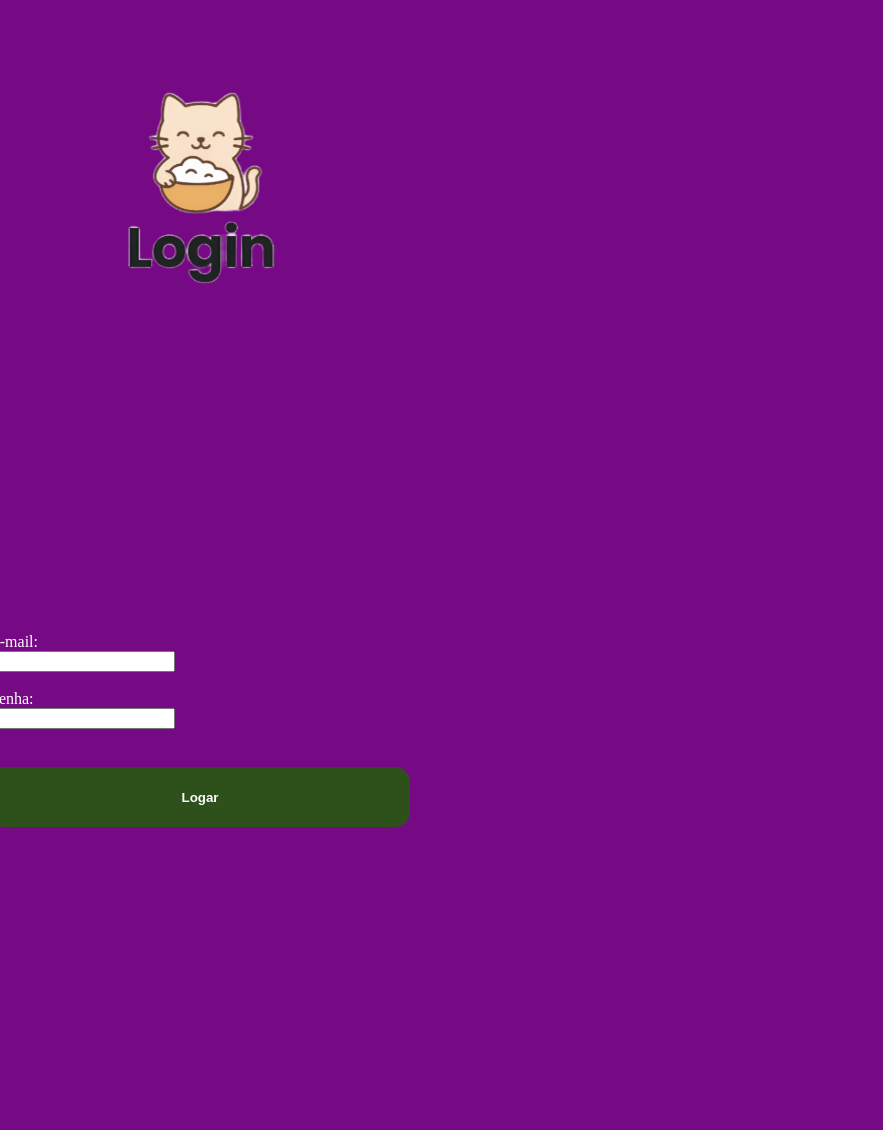
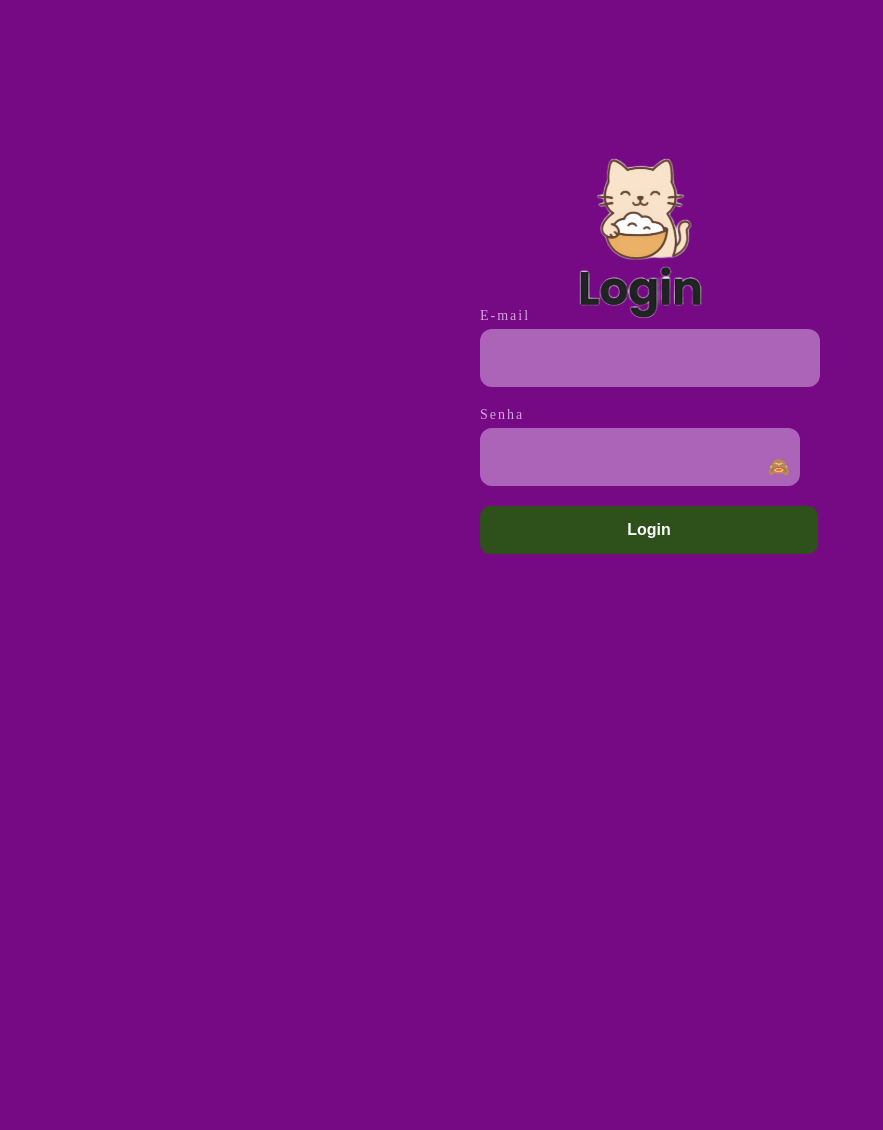
Before and after one commit to kaua579/acai, a PHP site: page /login.php in a window 1280 px wide. Shown: the whole page, without its empty margins (0-883 px from the left). After the commit the page ends 554 px from the top, so only its background shows below. Run offline with PHP 8.4, Linux system fonts and the light colour scheme.

Commit message:
login
socorro

```diff
--- a/codigo/css/estilo.css
+++ b/codigo/css/estilo.css
@@ -301,25 +301,7 @@
 /* --------------------------------login-------------------------------------------------------------------------- */
 
 .fundo-login {
-  background-color: #760a84;
-  /* Cor de fundo roxa da página */
-  height: 100vh;
-  /* Ocupa toda a altura da tela (viewport) */
-  display: flex;
-  /* Usa flexbox para facilitar centralização */
-  margin: 0;
-  /* Remove margens padrão do navegador */
-}
-
-.logo-login {
-  background-image: url(imagens/logologin.png);
-  background-repeat: no-repeat;
-  background-size: cover;
-  width: 450px;
-  height: 300px;
-  position: absolute;
-  top: 80px;
-  margin-left: -25px;
+  background-color: #760a84; /* fundo roxo */
   height: 100vh;
   display: flex;
   justify-content: center;
@@ -327,50 +309,93 @@
   margin: 0;
 }
 
-/* Container principal */
+/* container com imagem */
 .logo-login {
   background-image: url(imagens/logologin.png);
   background-repeat: no-repeat;
-  background-position: top center; /* coloca a imagem no topo */
-  background-size: 335px; /* aumenta o tamanho da imagem */
-  width: 400px;           /* um pouco mais largo para a imagem caber */
-  padding-top: 250px;     /* empurra os campos para baixo da imagem */
+  background-position: center 55px;
+  background-size: 280px;
+  width: 700px;
+  height: 400px;
   color: #fff;
-}x1
+  padding-top: 215px; /* cria espaço pra imagem sem mover o form */
+}
 
-/* Campos de texto */
+/* formulário */
+.form-login {
+  width: 320px;
+  margin: 0 auto;
+  text-align: left;
+}
+
+/* label */
+.form-login label {
+  display: block;
+  font-size: 14px;
+  letter-spacing: 2px;
+  color: #d2a6de;
+  margin-bottom: 5px;
+}
+
+/* campos */
 .campo-login {
-  background-color: rgba(255, 255, 255, 0.3);
-  border-radius: 15px;
+  background-color: #ab64b8;
+  border-radius: 12px;
   width: 100%;
-  height: 40px;
-  color: #fff;
+  height: 38px;
+  color: white;
   border: none;
   padding: 10px;
-  margin-top: 15px;
+  margin-bottom: 20px;
+  font-size: 14px;
 }
 
 .campo-login::placeholder {
   color: #e8c9ed;
 }
 
-/* Botão */
+/* botão */
 .botao-loga {
-  width: 420px;
-  height: 60px;
-  background-color: #2e501b;
+  width: 338px;
+  background-color: #2e501b; /* verde escuro */
   color: white;
   font-weight: bold;
-  padding: 20px;
+  padding: 15px;
   border: none;
-  border-radius: 15px;
+  border-radius: 10px;
   cursor: pointer;
-  margin-top: 20px; /* apenas um pequeno espaço, sem jogar lá pra baixo */
+  font-size: 16px;
 }
 
 .botao-loga:hover {
   background-color: #3c6d24;
 }
+
+/* container da senha */
+.campo-senha {
+  position: relative;
+}
+
+/* botão dentro do campo */
+#mostrarSenha {
+  position: absolute;
+  right: 12px; /* distância da borda direita */
+  top: 50%;
+  transform: translateY(-50%);
+  background: none;
+  border: none;
+  cursor: pointer;
+  font-size: 18px;
+  color: white;
+  padding: 0;
+}
+
+#mostrarSenha:hover {
+  opacity: 0.8;
+}
+
+
+
 /* ---------------------------------------------------------------------------------------------------------- */
 
 #tituloc {
@@ -524,7 +549,7 @@
 
 
 
-/*-----------------------------------------------------paginaProdutos------------------------------------------------*/
+/*-----------------------------------------------------pagina Produtos------------------------------------------------*/
 
 
 .fundo {
@@ -1087,7 +1112,8 @@
 
 
 #corpo_carrinho {
-  background-color: #6A0D83; /* Roxo de fundo */
+  background-color: #6A0D83;
+  /* Roxo de fundo */
   font-family: 'Poppins', sans-serif;
   margin: 0;
   padding: 40px;
@@ -1280,6 +1306,6 @@ body.corpo-cardapio {
   text-align: center;
 }
 
-#corpo_atendente{
+#corpo_atendente {
   background: linear-gradient(135deg, #6a0dad, #800080);
 }
--- a/codigo/login.php
+++ b/codigo/login.php
@@ -1,31 +1,107 @@
 <!DOCTYPE html>
 <html lang="pt-BR">
 <head>
-    <meta charset="UTF-8">
-    <meta name="viewport" content="width=device-width, initial-scale=1.0">
-    <title>Login</title>
-    <script src="../jquery-3.7.1.min.js"></script>
-    <script src="../jquery.validate.min.js"></script>
-    <link rel="stylesheet" href="./css/estilo.css">
+  <meta charset="UTF-8">
+  <meta name="viewport" content="width=device-width, initial-scale=1.0">
+  <title>Login</title>
+  <script src="./jquery-3.7.1.min.js"></script>
+  <script src="./jquery.validate.min.js"></script>
+  <link rel="stylesheet" href="./css/estilo.css">
+
+  <style>
+    .error {
+      color: red; /* cor das mensagens de erro */
+      font-size: 15px;
+      display: block;
+    }
+
+    /* container da senha para alinhar o botão dentro */
+    .campo-senha {
+      position: relative;
+      display: flex;
+      align-items: center;
+    }
+
+    /* botão dentro do campo */
+    #mostrarSenha {
+      position: absolute;
+      right: 10px; /* distância da borda direita */
+      top: 50%;
+      transform: translateY(-50%);
+      background: none;
+      border: none;
+      cursor: pointer;
+      font-size: 18px;
+      color: white;
+      padding: 0;
+    }
+
+    #mostrarSenha:hover {
+      opacity: 0.8;
+    }
+  </style>
+
+  <script>
+    $(document).ready(function () {
+      // Validação do formulário
+      $(".form-login").validate({
+        rules: {
+          email: {
+            required: true,
+            email: true
+          },
+          senha: {
+            required: true,
+            minlength: 3
+          }
+        },
+        messages: {
+          email: {
+            required: "Você deve informar um e-mail",
+            email: "Digite um e-mail válido"
+          },
+          senha: {
+            required: "Você deve informar a senha",
+            minlength: "A senha deve ter pelo menos 3 caracteres"
+          }
+        }
+      });
+
+      // Mostrar / esconder senha
+      $("#mostrarSenha").click(function (e) {
+        e.preventDefault();
+        let tipo = $("#senha").attr("type");
+        if (tipo === "password") {
+          $("#senha").attr("type", "text");
+          $("#mostrarSenha").text("👁️");
+        } else {
+          $("#senha").attr("type", "password");
+          $("#mostrarSenha").text("🙈");
+        }
+      });
+    });
+  </script>
 </head>
 <body class="fundo-login">
+  <div class="logo-login">
+    <form action="verificarLogin.php" method="post" class="form-login">
+      <label for="email">E-mail</label>
+      <input type="text" id="email" name="email" class="campo-login">
 
-    <div class="logo-login">
-        <form action="verificarLogin.php" method="post" class="form-login">
+      <label for="senha">Senha</label>
+      <div class="campo-senha">
+        <input type="password" id="senha" name="senha" class="campo-login">
+        <button type="button" id="mostrarSenha">🙈</button>
+      </div>
+
+      <button type="submit" name="logar" class="botao-loga">Login</button>
+    </form>
+  </div>
+</body>
+</html>
 
 
-            E-mail: <br>
-            <input type="text" name="email" class="campo-login"><br><br>
 
-            Senha: <br>
-            <input type="password" name="senha" class="campo-login"><br><br>
-
-            <button type="submit" name="logar" class="botao-loga">Logar</button>
-        </form>
-    </div>
-
-</body>
-</html>
 
 
 
```
